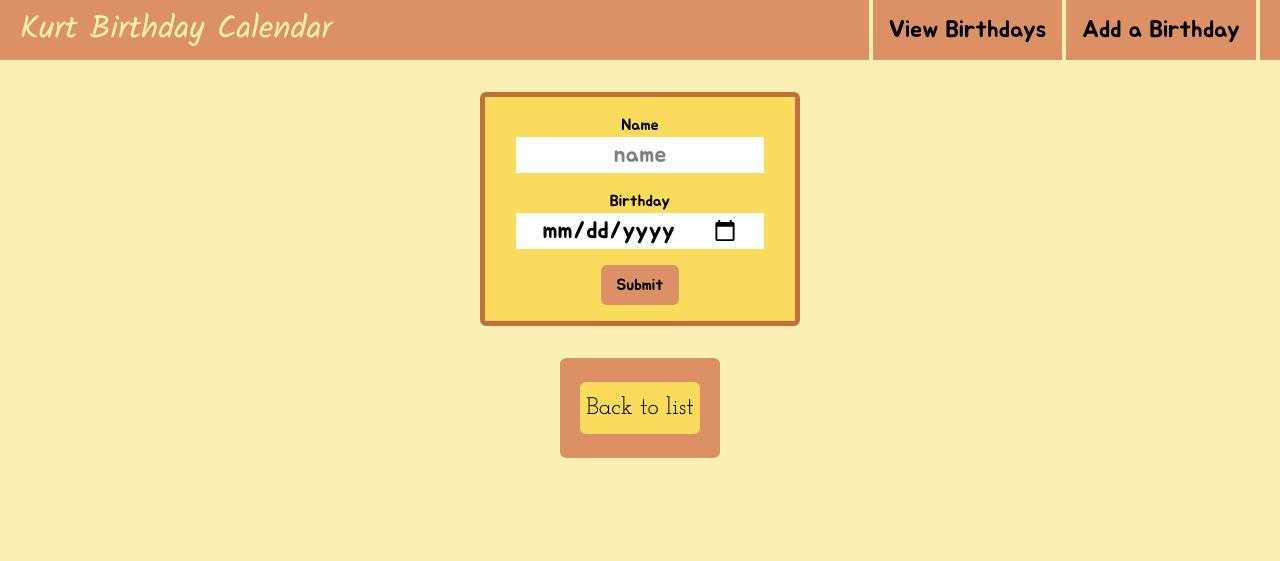
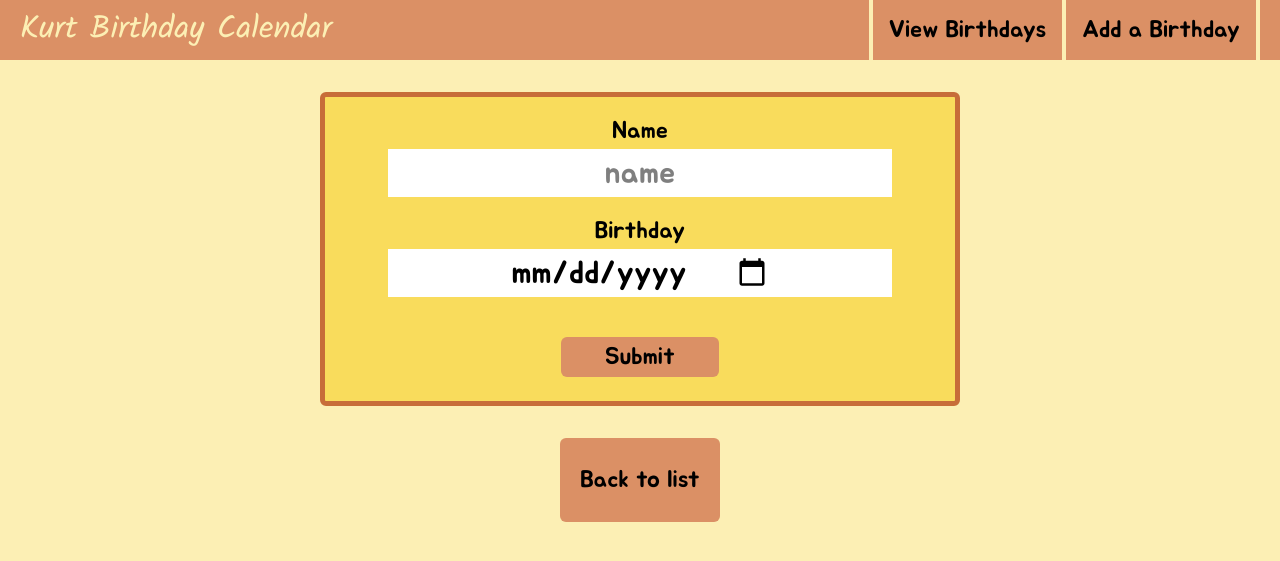
Before and after one commit to SantosKurtMatthew/birthdays, a Django app: page /countdown/create/ in a window 1280 px wide. Shown: the top 561 px of the page. Run offline with Django 5.2, Linux system fonts and the light colour scheme; some libraries are stand-ins or nearby versions.

Commit message:
improved designs of pages per Kat's comments

```diff
--- a/countdown/forms.py
+++ b/countdown/forms.py
@@ -9,14 +9,14 @@ class BirthdayForm(forms.ModelForm):
         widgets = {
             'name': forms.TextInput(
                 attrs={
-                    'class':'bg-white w-4/5 mb-4 relative left-1/10 text-[24px] flex justify-center text-center',
+                    'class':'bg-white w-4/5 mb-4 relative left-1/10 text-[32px] flex justify-center text-center',
                     'placeholder':'name'
                 }
             ),
             'date': forms.DateInput(
                 attrs={
                     'type': 'date',
-                    'class':'bg-white w-4/5 mb-4 relative left-1/10 text-[24px] flex justify-center'
+                    'class':'bg-white w-4/5 mb-4 relative left-1/10 text-[32px] flex justify-center'
                 },
             ),
         }
--- a/countdown/templates/countdown_create.html
+++ b/countdown/templates/countdown_create.html
@@ -2,29 +2,26 @@
 
 {% block content %}
 <div class='flex justify-center my-8'>
-	<form method="post"enctype="multipart/form-data" class='flex flex-col justify center bg-[#F9DC5C] font-[Jua] w-1/4 border-5 border-[#C76D39] rounded-md'>
+	<form method="post"enctype="multipart/form-data" class='flex flex-col justify center bg-[#F9DC5C] font-[Jua] w-1/2 border-5 border-[#C76D39] rounded-md'>
 		{% csrf_token %}
 		<div class='relative mt-4'>
-			<div class='flex justify-center'>Name</div>
+			<div class='flex justify-center text-[24px]'>Name</div>
 			{{ form.name }}
 		</div>
 
 		<div class='relative'>
-			<div class='flex justify-center'>Birthday</div>
+			<div class='flex justify-center text-[24px]'>Birthday</div>
 			{{ form.date }}
 		</div>
-		<input type="submit" value="Submit" class="bg-[#DB9065] relative left-3/8 w-1/4 h-10 mb-4 rounded-md">
+
+		<input type="submit" value="Submit" class="bg-[#DB9065] relative left-3/8 w-1/4 h-10 my-6 rounded-md text-[24px]">
 	</form>
 </div>
 
 <div class="flex justify-center">
-	<a href="{% url 'countdown:countdown_list' %}" class="w-1/8 ">
-		<div class="bg-[#DB9065] rounded-md py-6">
-
-			<div class="relative left-1/8 bg-[#F9DC5C] w-3/4 flex justify-center text-[24px] font-[Josefin_Slab] rounded-md py-2">
-				Back to list
-			</div>
-
+	<a href="{% url 'countdown:countdown_list' %}" class="w-1/8">
+		<div class="bg-[#DB9065] rounded-md py-6 relative bg-[#DB9065] flex justify-center text-[24px] font-[Jua] rounded-md">
+			Back to list
 		</div>
 	</a>
 </div>
--- a/theme/static/css/dist/styles.css
+++ b/theme/static/css/dist/styles.css
@@ -7,7 +7,6 @@
       "Segoe UI Emoji", "Segoe UI Symbol", "Noto Color Emoji";
     --font-mono: ui-monospace, SFMono-Regular, Menlo, Monaco, Consolas, "Liberation Mono",
       "Courier New", monospace;
-    --color-blue-200: oklch(88.2% 0.059 254.128);
     --color-white: #fff;
     --spacing: 0.25rem;
     --radius-md: 0.375rem;
@@ -208,6 +207,9 @@
   .my-5 {
     margin-block: calc(var(--spacing) * 5);
   }
+  .my-6 {
+    margin-block: calc(var(--spacing) * 6);
+  }
   .my-8 {
     margin-block: calc(var(--spacing) * 8);
   }
@@ -317,9 +319,6 @@
   .bg-\[\#FCEFB4\] {
     background-color: #FCEFB4;
   }
-  .bg-blue-200 {
-    background-color: var(--color-blue-200);
-  }
   .bg-white {
     background-color: var(--color-white);
   }
@@ -377,15 +376,6 @@
   }
   .text-\[\#FCEFB4\] {
     color: #FCEFB4;
-  }
-  .text-\[32\] {
-    color: 32;
-  }
-  .text-\[48\] {
-    color: 48;
-  }
-  .text-\[64\/2px\] {
-    color: 64/2px;
   }
   .opacity-50 {
     opacity: 50%;
```
Also changed, not shown: countdown/templates/countdown_detail.html (+3 -7 lines).
